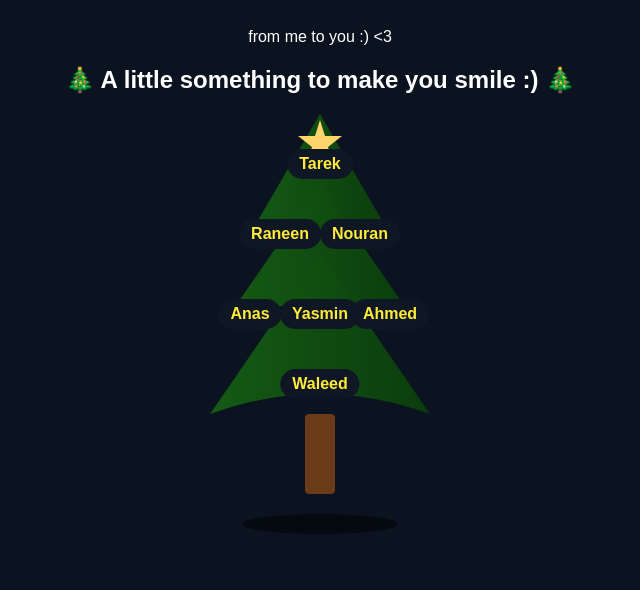
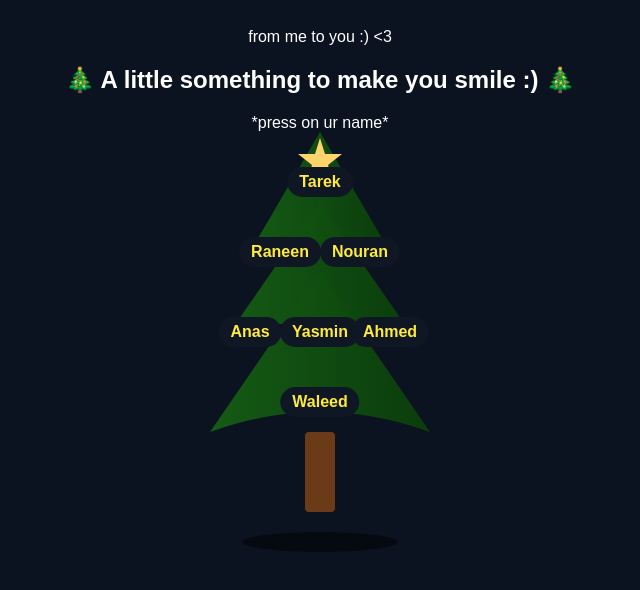
Before and after one commit to nerminsherif46/nerminsherif46.github.io, a plain HTML site: page index.html in a window 1280 px wide. Shown: the whole page, without its empty margins (320-960 px from the left). Drawn offline with Linux system fonts and the light colour scheme.

Commit message:
index.html

```diff
--- a/index.html
+++ b/index.html
@@ -44,7 +44,7 @@
 <body>
 </h1> from me to you :) <3 </h1>
 <h2>🎄 A little something to make you smile :) 🎄 </h2>
-
+</h1> *press on ur name* </h1>
 <div class="tree-wrap">
   <svg viewBox="0 0 300 430" xmlns="http://www.w3.org/2000/svg">
     <defs>
```
